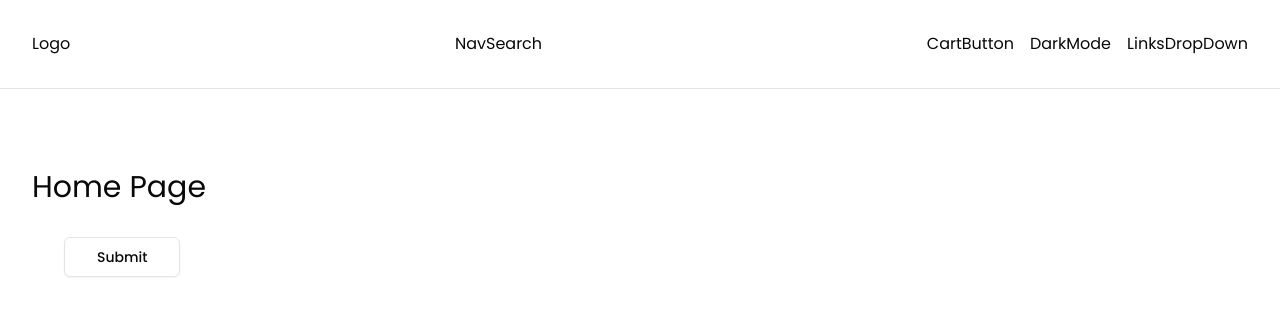
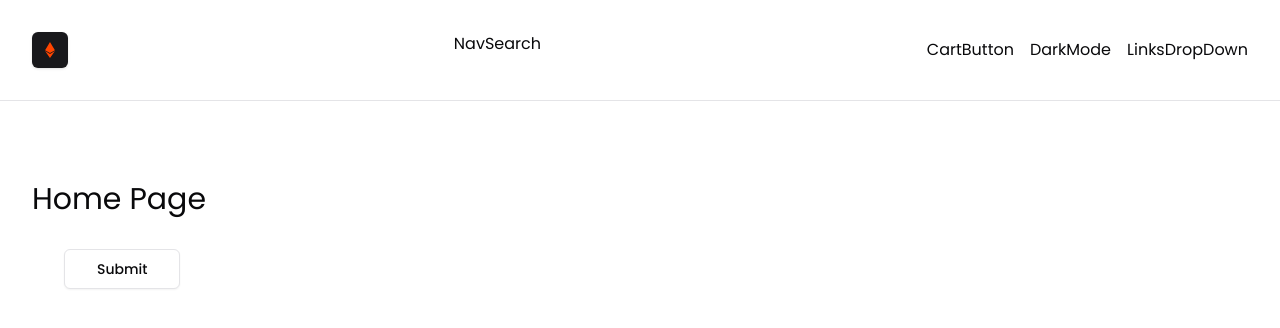
Before and after one commit to Nimira43/Vita, a Next.js app: page / in a window 1280 px wide. Shown: the top 328 px of the page. Built offline with nearby package versions, Linux system fonts and the light colour scheme.

Commit message:
Logo brought in - temporary image for the moment.

```diff
--- a/components/navbar/Logo.tsx
+++ b/components/navbar/Logo.tsx
@@ -1,6 +1,14 @@
+import Link from 'next/link'
+import { Button } from '../ui/button'
+import { RiEthFill } from 'react-icons/ri'
+
 function Logo() {
   return (
-    <div>Logo</div>
+    <Button size='icon' asChild>
+      <Link href='/'>
+        <RiEthFill className='w-6 h-6 text-[#ff4500]' />
+      </Link>
+    </Button>
   )
 }
 export default Logo
```
